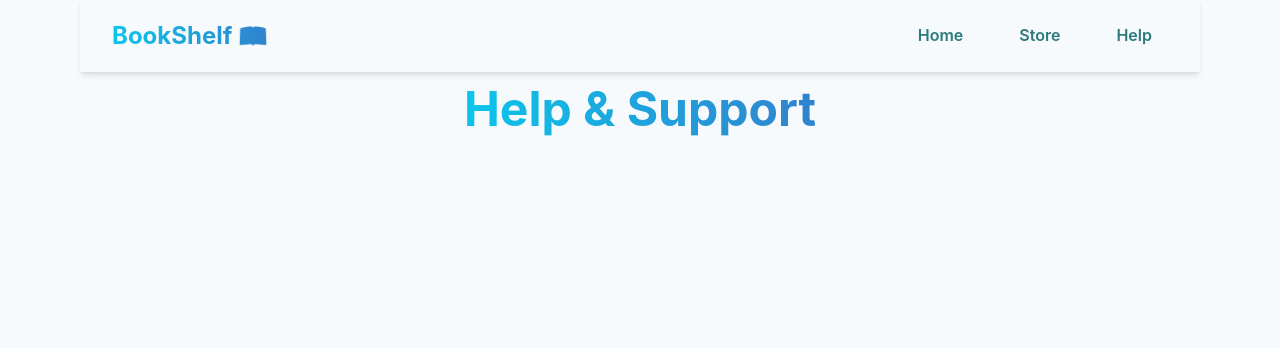
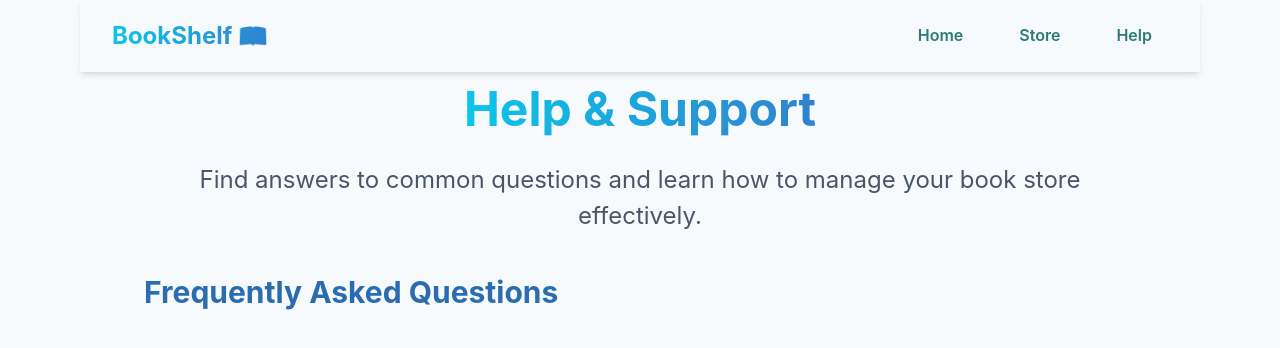
Before and after one commit to TheekshaRathnayaka/Admin-Book-Store, a React (Vite) app in the folder Admin-Store/frontend/: page /help in a window 1280 px wide. Shown: the top 348 px of the page. Built offline with nearby package versions, Linux system fonts and the light colour scheme.

Commit message:
Add FAQ heading

```diff
--- a/Admin-Store/frontend/src/pages/HelpPage.jsx
+++ b/Admin-Store/frontend/src/pages/HelpPage.jsx
@@ -1,4 +1,4 @@
-import { Box, Container, Heading, VStack } from '@chakra-ui/react'
+import { Box, Container, Heading, VStack, Text } from '@chakra-ui/react'
 import React from 'react'
 import MainNavbar from '../components/MainNavbar'
 
@@ -13,7 +13,13 @@ const HelpPage = () => {
                     bgClip="text">
               Help & Support
            </Heading>
+           <Text fontSize="2xl" color="gray.600">
+            Find answers to common questions and learn how to manage your book store effectively.
+           </Text>
         </VStack>
+        <Heading size="lg" mb={6} color="blue.600">
+          Frequently Asked Questions
+        </Heading>
       </Container>
     </Box>
   )
```
